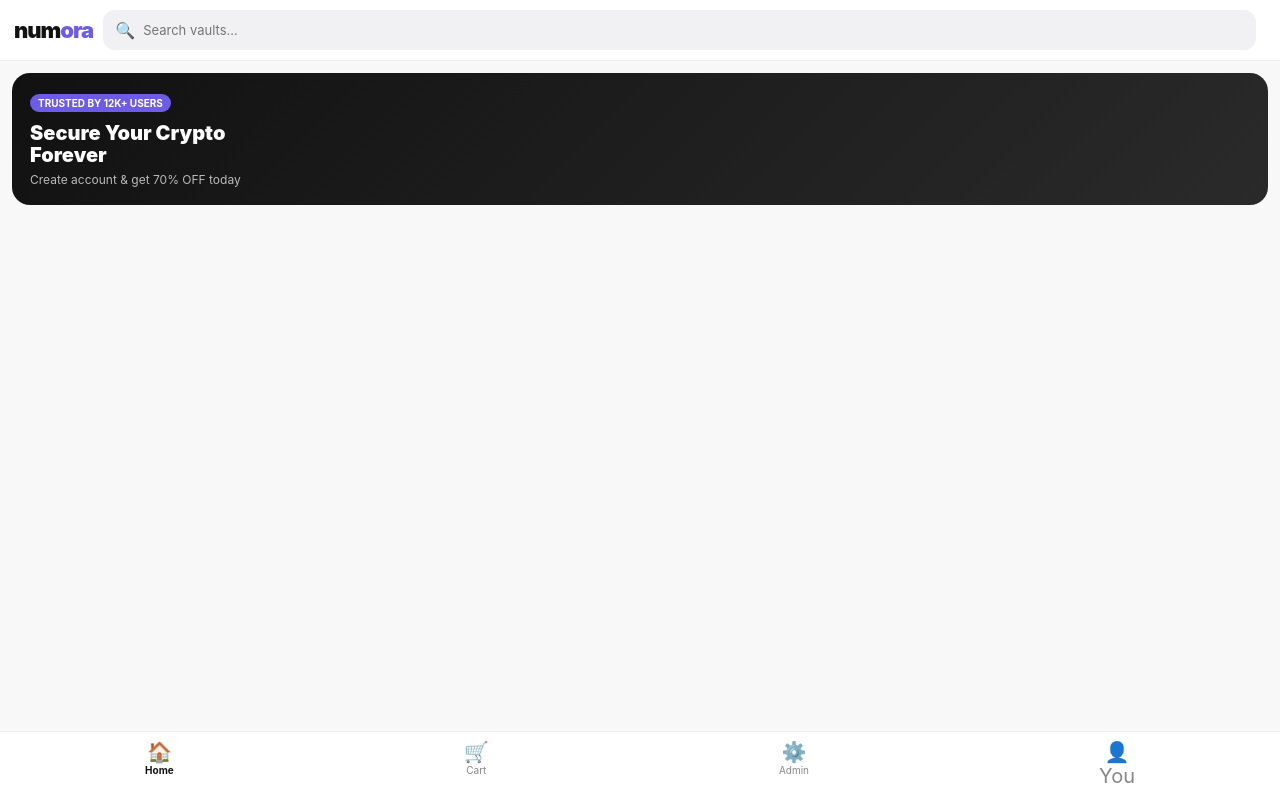
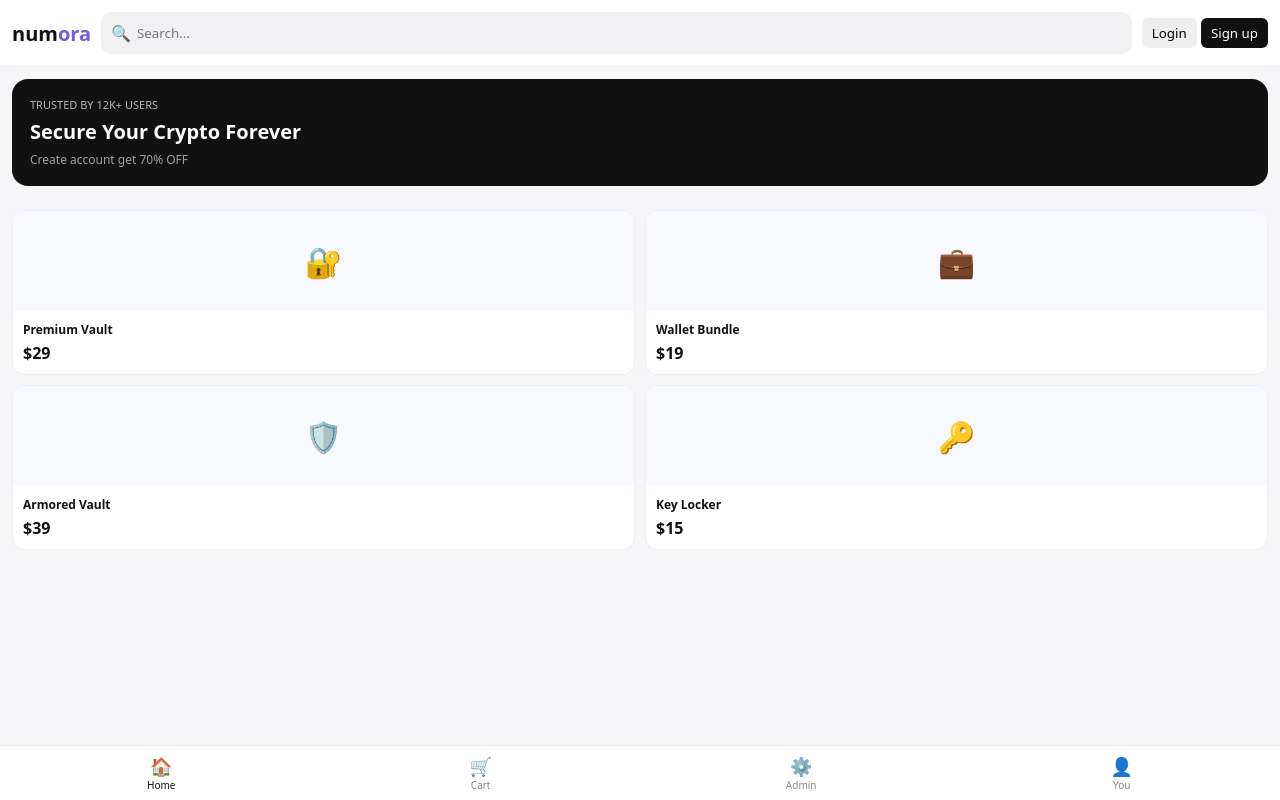
Before and after one commit to scoobysteeze09-ops/Numora, a website: page public/index.html in a window 1280 px wide. Drawn offline with Linux system fonts and the light colour scheme.

Commit message:
Update index.html

```diff
--- a/public/index.html
+++ b/public/index.html
@@ -2,93 +2,110 @@
 <html lang="en">
 <head>
 <meta charset="UTF-8">
-<meta name="viewport" content="width=device-width, initial-scale=1.0">
-<title>Numora Marketplace</title>
-<meta name="theme-color" content="#111111">
-<link rel="manifest" href="data:application/json;base64,eyJuYW1lIjoiTnVtb3JhIiwic2hvcnRfbmFtZSI6Ik51bW9yYSIsInN0YXJ0X3VybCI6Ii4iLCJkaXNwbGF5Ijoic3RhbmRhbG9uZSIsImJhY2tncm91bmRfY29sb3IiOiIjZmZmZmZmIiwidGhlbWVfY29sb3IiOiIjMTExMTExIn0=">
+<meta name="viewport" content="width=device-width, initial-scale=1">
+<title>Numora</title>
 <style>
-*{margin:0;padding:0;box-sizing:border-box;font-family:-apple-system,BlinkMacSystemFont,Segoe UI,sans-serif}
-body{background:#f8f8f9;color:#111;-webkit-font-smoothing:antialiased}
-.top{position:sticky;top:0;z-index:20;background:#fff;border-bottom:1px solid #eee;display:flex;align-items:center;padding:10px 14px;gap:10px}
-.logo{font-weight:900;font-size:22px;letter-spacing:-1px;cursor:pointer}.logo span{color:#6c5ce7}
-.search{flex:1;background:#f1f1f3;border-radius:12px;padding:10px 12px;display:flex;gap:8px;align-items:center}
-.search input{border:0;background:transparent;outline:none;width:100%;font-size:13px}
-.page{display:none;min-height:80vh}.page.on{display:block}
-.hero{margin:12px;background:linear-gradient(135deg,#111,#2a2a2a);color:#fff;border-radius:18px;padding:18px}
-.grid{padding:12px;display:grid;grid-template-columns:1fr 1fr;gap:10px}
-.card{background:#fff;border:1px solid #eee;border-radius:14px;overflow:hidden;cursor:pointer}
-.card:active{transform:scale(.98)}
-.thumb{height:110px;background:linear-gradient(135deg,#f8f8ff,#f1f0ff);display:flex;align-items:center;justify-content:center;font-size:32px}
-.info{padding:10px}.t{font-size:12px;font-weight:600;line-height:1.3;height:30px;overflow:hidden}.pr{font-weight:800;margin-top:4px}
-.formBox{padding:20px}.formCard{background:#fff;border-radius:18px;padding:22px;border:1px solid #eee;box-shadow:0 8px 30px rgba(0,0,0,.04)}
-.inp{width:100%;padding:14px;border:1px solid #ddd;border-radius:10px;margin-top:10px;font-size:14px;outline:none}
-.inp:focus{border-color:#111}
-.btn{width:100%;padding:14px;border-radius:12px;border:0;font-weight:800;cursor:pointer;margin-top:12px;font-size:14px}
-.btn-dark{background:#111;color:#fff}.btn-light{background:#f1f1f3;color:#111}
-.bottom{position:fixed;bottom:0;left:0;right:0;background:rgba(255,255,255,.95);backdrop-filter:blur(20px);border-top:1px solid #eee;display:flex;justify-content:space-around;padding:8px 0 12px;z-index:30}
-.bottom div{text-align:center;font-size:10px;color:#888;position:relative;cursor:pointer}
-.bottom div.on{color:#111;font-weight:700}.bottom span{font-size:20px;display:block}
-.badge{position:absolute;top:-4px;right:6px;background:#6c5ce7;color:#fff;font-size:9px;padding:2px 5px;border-radius:10px;font-weight:800}
-.prodHero{height:220px;background:#f8f8ff;display:flex;align-items:center;justify-content:center;font-size:80px}
+* { margin:0; padding:0; box-sizing:border-box; font-family:system-ui,sans-serif }
+body { background:#f6f6f8; color:#111 }
+.top { background:#fff; border-bottom:1px solid #eee; padding:12px; display:flex; gap:10px; align-items:center; position:sticky; top:0; z-index:10 }
+.logo { font-weight:900; font-size:20px }
+.logo span { color:#6c5ce7 }
+.search { flex:1; background:#f1f1f3; padding:10px; border-radius:10px; display:flex; gap:6px }
+.search input { border:0; background:transparent; outline:none; width:100% }
+.page { display:none; padding-bottom:80px }
+.page.on { display:block }
+.hero { margin:12px; background:#111; color:#fff; padding:18px; border-radius:16px }
+.grid { padding:12px; display:grid; grid-template-columns:1fr 1fr; gap:10px }
+.card { background:#fff; border:1px solid #eee; border-radius:12px; overflow:hidden }
+.thumb { height:100px; background:#f8f8ff; display:flex; align-items:center; justify-content:center; font-size:30px }
+.info { padding:10px }
+.btn { width:100%; padding:12px; border:0; border-radius:10px; font-weight:700; margin-top:10px }
+.btn-dark { background:#111; color:#fff }
+.btn-light { background:#eee; color:#111 }
+.inp { width:100%; padding:12px; border:1px solid #ddd; border-radius:10px; margin-top:10px }
+.box { padding:16px }
+.cardForm { background:#fff; border:1px solid #eee; border-radius:16px; padding:20px; margin:16px }
+.bottom { position:fixed; bottom:0; left:0; right:0; background:#fff; border-top:1px solid #eee; display:flex; justify-content:space-around; padding:8px 0 }
+.bottom div { text-align:center; font-size:10px; color:#888 }
+.bottom div.on { color:#111 }
+.bottom span { font-size:18px; display:block }
+.badge { background:#6c5ce7; color:#fff; font-size:9px; padding:2px 5px; border-radius:10px; position:absolute; top:-5px; right:5px }
 </style>
 </head>
 <body>
 
 <div class="top">
 <div class="logo" onclick="go('home')">num<span>ora</span></div>
-<div class="search">🔍<input id="searchInput" placeholder="Search vaults..." oninput="renderProducts()"></div>
-<div id="authTop" style="display:flex;gap:6px;align-items:center"></div>
+<div class="search">🔍<input id="q" placeholder="Search..." oninput="render()"></div>
+<div id="auth"></div>
 </div>
 
 <div id="home" class="page on">
 <div class="hero">
-<div style="background:#6c5ce7;display:inline-block;padding:3px 8px;border-radius:20px;font-size:10px;font-weight:700">TRUSTED BY 12K+ USERS</div>
-<div style="font-size:20px;font-weight:900;margin-top:10px;line-height:1.1">Secure Your Crypto<br>Forever</div>
-<div id="welcomeText" style="font-size:12px;opacity:.7;margin-top:6px">Create account & get 70% OFF today</div>
+<div style="font-size:11px; opacity:.7">TRUSTED BY 12K+ USERS</div>
+<div style="font-size:20px; font-weight:800; margin-top:6px">Secure Your Crypto Forever</div>
+<div id="wel" style="font-size:12px; opacity:.6; margin-top:6px">Create account get 70% OFF</div>
 </div>
-<div id="productGrid" class="grid"></div>
+<div id="grid" class="grid"></div>
 </div>
 
-<div id="product" class="page">
-<div class="prodHero" id="pIcon">🔐</div>
-<div style="padding:16px;background:#fff;border-top:1px solid #eee">
-<div id="pName" style="font-size:18px;font-weight:800"></div>
-<div id="pRating" style="font-size:12px;color:#666;margin-top:4px"></div>
-<div id="pPrice" style="font-size:24px;font-weight:900;margin-top:10px"></div>
-<div style="margin-top:12px;display:flex;gap:6px"><span style="background:#f1f1f3;padding:6px 10px;border-radius:20px;font-size:11px">Free Delivery</span><span style="background:#f1f1f3;padding:6px 10px;border-radius:20px;font-size:11px">1 Year Warranty</span></div>
-<button class="btn btn-dark" onclick="addToCart(currentId)">Add to Cart — <span id="pPriceBtn"></span></button>
-<button class="btn btn-light" onclick="go('home')">← Back</button>
+<div id="view" class="page">
+<div id="vIcon" style="height:200px; background:#f8f8ff; display:flex; align-items:center; justify-content:center; font-size:60px"></div>
+<div class="box" style="background:#fff">
+<div id="vName" style="font-weight:800; font-size:18px"></div>
+<div id="vPrice" style="font-weight:900; font-size:22px; margin-top:8px"></div>
+<button class="btn btn-dark" onclick="addCart(cur)">Add to Cart</button>
+<button class="btn btn-light" onclick="go('home')">Back</button>
 </div>
 </div>
 
 <div id="cart" class="page">
-<div style="padding:16px"><h3>Cart 🛒</h3><div id="cartList" style="margin-top:12px"></div><div id="cartTotal" style="font-weight:900;margin-top:16px;font-size:18px"></div><button class="btn btn-dark" onclick="checkout()">Checkout</button><button class="btn btn-light" onclick="go('home')">Continue Shopping</button></div>
+<div class="box"><h3>Cart</h3><div id="cartList" style="margin-top:10px"></div><div id="total" style="font-weight:900; margin-top:12px"></div><button class="btn btn-dark" onclick="checkout()">Checkout</button><button class="btn btn-light" onclick="go('home')">Home</button></div>
 </div>
 
 <div id="login" class="page">
-<div class="formBox"><div class="formCard"><h3>Welcome back 👋</h3><p style="font-size:12px;color:#666;margin-top:4px">Login to Numora</p><input id="lEmail" class="inp" placeholder="Email address" type="email"><input id="lPass" class="inp" placeholder="Password" type="password"><button class="btn btn-dark" onclick="doLogin()">Login</button><p style="text-align:center;font-size:13px;margin-top:12px">No account? <b style="text-decoration:underline;cursor:pointer" onclick="go('signup')">Create account</b></p></div></div>
+<div class="cardForm"><h3>Login</h3><input id="le" class="inp" placeholder="Email"><input id="lp" class="inp" type="password" placeholder="Password"><button class="btn btn-dark" onclick="login()">Login</button><p style="text-align:center; margin-top:10px; font-size:13px" onclick="go('signup')">Create account</p></div>
 </div>
 
 <div id="signup" class="page">
-<div class="formBox"><div class="formCard"><h3>Create account ✨</h3><p style="font-size:12px;color:#666;margin-top:4px">Join 12k+ securing crypto</p><input id="sName" class="inp" placeholder="Full name"><input id="sEmail" class="inp" placeholder="Email address" type="email"><input id="sPass" class="inp" placeholder="Password (min 6)" type="password"><button class="btn btn-dark" onclick="doSignup()">Create Account</button><p style="text-align:center;font-size:13px;margin-top:12px">Have account? <b style="text-decoration:underline;cursor:pointer" onclick="go('login')">Login</b></p></div></div>
+<div class="cardForm"><h3>Create Account</h3><input id="sn" class="inp" placeholder="Full name"><input id="se" class="inp" placeholder="Email"><input id="sp" class="inp" type="password" placeholder="Password"><button class="btn btn-dark" onclick="signup()">Create</button><p style="text-align:center; margin-top:10px; font-size:13px" onclick="go('login')">Login</p></div>
 </div>
 
 <div id="admin" class="page">
-<div class="formBox"><div class="formCard"><h3>Admin — Add Product ⚙️</h3><input id="aName" class="inp" placeholder="Product name"><input id="aPrice" class="inp" type="number" placeholder="Price e.g 29"><input id="aIcon" class="inp" placeholder="Icon emoji e.g 🔐"><button class="btn btn-dark" onclick="addProduct()">Add Product</button><button class="btn btn-light" onclick="go('home')">Back Home</button></div></div>
+<div class="cardForm"><h3>Admin</h3><input id="an" class="inp" placeholder="Product name"><input id="ap" class="inp" type="number" placeholder="Price"><input id="ai" class="inp" placeholder="Emoji e.g. 🔐"><button class="btn btn-dark" onclick="addProd()">Add Product</button><button class="btn btn-light" onclick="go('home')">Home</button></div>
 </div>
 
 <div class="bottom">
 <div class="on" onclick="go('home')"><span>🏠</span>Home</div>
-<div onclick="go('cart')"><span>🛒</span>Cart<div id="cartBadge" class="badge" style="display:none">0</div></div>
+<div onclick="go('cart')" style="position:relative"><span>🛒</span>Cart<div id="bc" class="badge" style="display:none">0</div></div>
 <div onclick="go('admin')"><span>⚙️</span>Admin</div>
-<div onclick="handleYou()"><span>👤</span><span id="youLabel">You</span></div>
+<div onclick="you()"><span>👤</span>You</div>
 </div>
 
 <script>
-const defaultProducts=[
-{id:1,name:"Premium Encrypted Vault",price:29,icon:"🔐",rating:"⭐ 4.9 • 2.3k sold • Free delivery"},
-{id:2,name:"Secure Wallet Bundle",price:19,icon:"💼",rating:"⭐ 4.8 • 1.1k sold"},
-{id:3,name:"Armored Vault Pro",price:39,icon:"🛡️",rating:"⭐ 5.0 • 892 sold"},
-{id:4,name:"Private Key Locker",price:15,icon:"🔑",rating:"⭐ 4.9 • 3k sold"},
-{id:5,name:"Diamond Secure Box",price:59,icon:"💎",rating:"⭐ 4.7 • 567 sold"},
-{id:6,name:"Starter Vault Kit",price:9,icon:"📦",rating:"
+let base = [
+{id:1,name:"Premium Vault",price:29,icon:"🔐"},
+{id:2,name:"Wallet Bundle",price:19,icon:"💼"},
+{id:3,name:"Armored Vault",price:39,icon:"🛡️"},
+{id:4,name:"Key Locker",price:15,icon:"🔑"}
+];
+let cur = null;
+function getP(){ return JSON.parse(localStorage.getItem('p')||JSON.stringify(base)) }
+function saveP(d){ localStorage.setItem('p',JSON.stringify(d)) }
+function getC(){ return JSON.parse(localStorage.getItem('c')||'[]') }
+function go(id){ document.querySelectorAll('.page').forEach(x=>x.classList.remove('on')); document.getElementById(id).classList.add('on'); if(id=='cart') showCart() }
+function render(){ let q=document.getElementById('q').value.toLowerCase(); let list=getP().filter(x=>x.name.toLowerCase().includes(q)); document.getElementById('grid').innerHTML=list.map(p=>`<div class="card" onclick="openV(${p.id})"><div class="thumb">${p.icon}</div><div class="info"><div style="font-size:12px; font-weight:600">${p.name}</div><div style="font-weight:800; margin-top:4px">$${p.price}</div></div></div>`).join('') }
+function openV(id){ let p=getP().find(x=>x.id==id); cur=id; document.getElementById('vIcon').textContent=p.icon; document.getElementById('vName').textContent=p.name; document.getElementById('vPrice').textContent='$'+p.price; go('view') }
+function addCart(id){ let c=getC(); let f=c.find(x=>x.id==id); if(f) f.q++; else c.push({id,q:1}); localStorage.setItem('c',JSON.stringify(c)); ui(); alert('Added to cart') }
+function showCart(){ let c=getC(); let pr=getP(); let total=0; let box=document.getElementById('cartList'); if(c.length==0){ box.innerHTML='Empty'; document.getElementById('total').textContent=''; return } box.innerHTML=c.map(x=>{ let p=pr.find(z=>z.id==x.id); total+=p.price*x.q; return `<div style="background:#fff; border:1px solid #eee; padding:10px; border-radius:10px; margin-top:8px; display:flex; justify-content:space-between">${p.icon} ${p.name} x${x.q} <b>$${p.price*x.q}</b></div>` }).join(''); document.getElementById('total').textContent='Total $'+total }
+function checkout(){ if(!localStorage.getItem('u')){ go('login'); return } alert('Order placed!'); localStorage.removeItem('c'); ui(); go('home') }
+function signup(){ let n=document.getElementById('sn').value, e=document.getElementById('se').value, p=document.getElementById('sp').value; if(!n||!e||!p) return alert('Fill all'); let users=JSON.parse(localStorage.getItem('users')||'[]'); users.push({n,e,p}); localStorage.setItem('users',JSON.stringify(users)); localStorage.setItem('u',JSON.stringify({name:n})); go('home'); ui() }
+function login(){ let e=document.getElementById('le').value, p=document.getElementById('lp').value; let users=JSON.parse(localStorage.getItem('users')||'[]'); let u=users.find(x=>x.e==e&&x.p==p); if(!u) return alert('Wrong'); localStorage.setItem('u',JSON.stringify({name:u.n})); go('home'); ui() }
+function logout(){ localStorage.removeItem('u'); ui(); go('home') }
+function you(){ let u=localStorage.getItem('u'); if(u) logout(); else go('login') }
+function addProd(){ let n=document.getElementById('an').value, p=parseInt(document.getElementById('ap').value), i=document.getElementById('ai').value||'📦'; if(!n||!p) return alert('Fill'); let list=getP(); list.push({id:Date.now(),name:n,price:p,icon:i}); saveP(list); render(); go('home') }
+function ui(){ let u=JSON.parse(localStorage.getItem('u')||'null'); document.getElementById('auth').innerHTML=u?`<b style="font-size:12px">${u.name}</b> <button onclick="logout()" style="padding:6px 8px; border-radius:6px; border:0; background:#eee">Out</button>`:`<button onclick="go('login')" style="padding:6px 10px; border-radius:6px; border:0; background:#eee">Login</button> <button onclick="go('signup')" style="padding:6px 10px; border-radius:6px; border:0; background:#111; color:#fff">Sign up</button>`; document.getElementById('wel').textContent=u?'Welcome back, '+u.name:'Create account get 70% OFF'; let c=getC(); let count=c.reduce((a,b)=>a+b.q,0); let b=document.getElementById('bc'); b.textContent=count; b.style.display=count>0?'block':'none' }
+render(); ui();
+</script>
+</body>
+</html>
```
